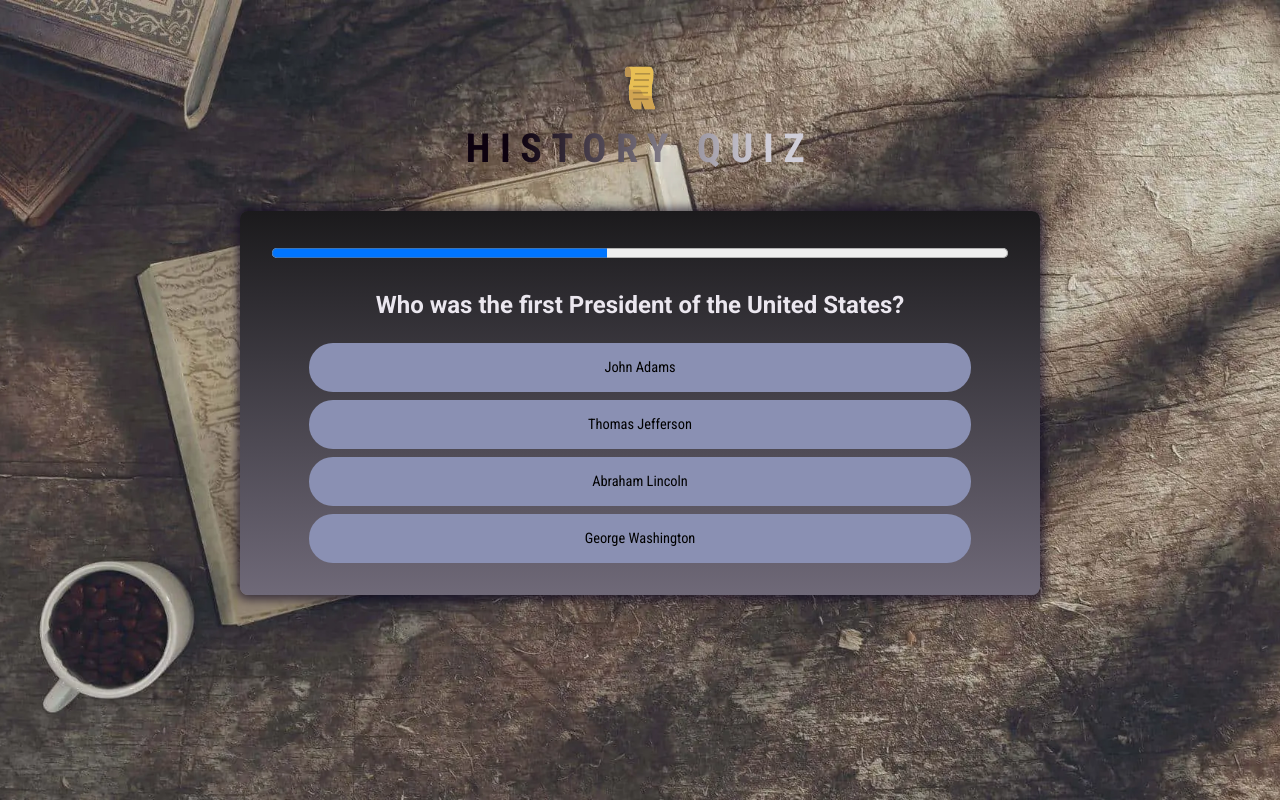
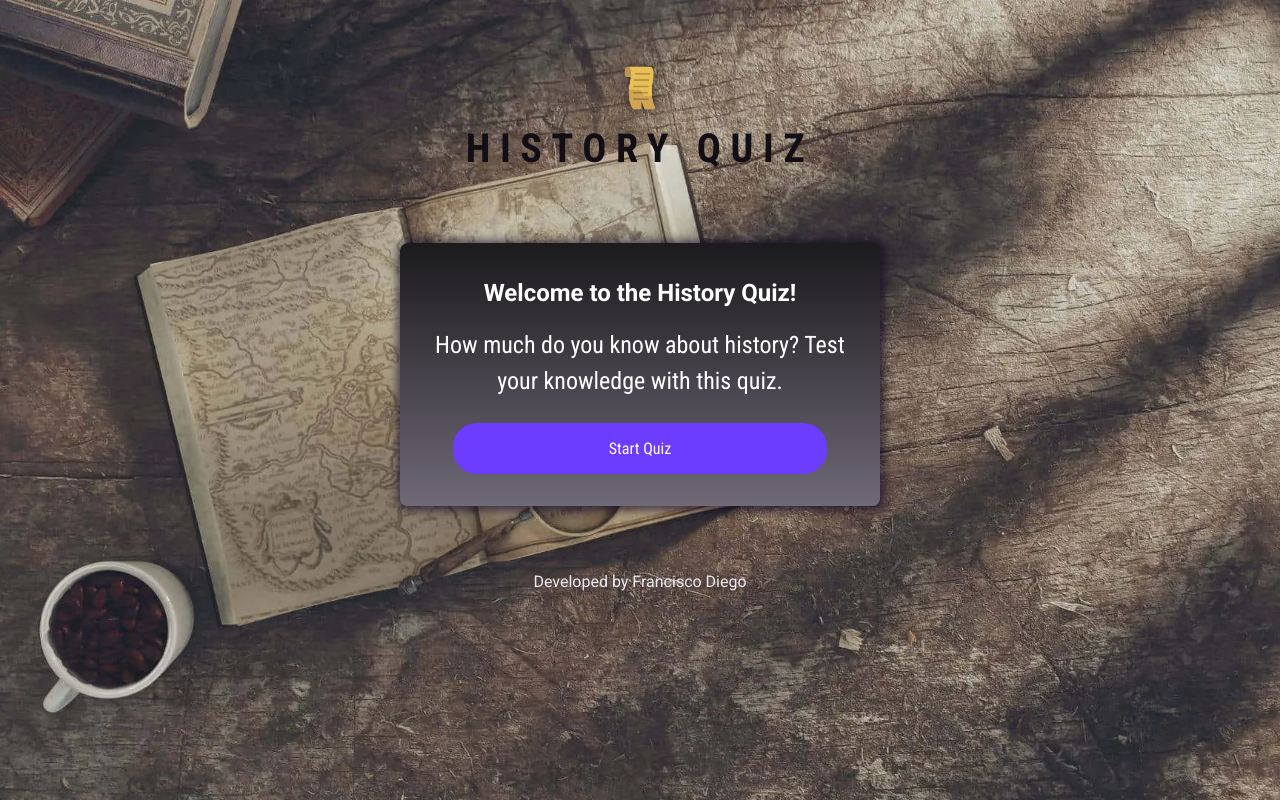
Before and after one commit to FranciscoManuelDiego/QuizApp, a React (Vite) app: page / in a window 1280 px wide. Built offline with nearby package versions, Linux system fonts and the light colour scheme.

Commit message:
Updated quiz

```diff
--- a/package.json
+++ b/package.json
@@ -10,8 +10,10 @@
     "preview": "vite preview"
   },
   "dependencies": {
+    "i18next": "^25.2.1",
     "react": "^19.0.0",
-    "react-dom": "^19.0.0"
+    "react-dom": "^19.0.0",
+    "react-i18next": "^15.5.3"
   },
   "devDependencies": {
     "@types/react": "^18.2.15",
--- a/src/App.jsx
+++ b/src/App.jsx
@@ -1,14 +1,18 @@
 import Header from './components/Header';
 import { QuizProvider } from './context/QuizContext';
 import Quiz from './components/Quiz';
+
 function App() {
     return (
         <QuizProvider>
-            <div className="App">
+            <div>
                 <Header />
             <main>
                 <Quiz />
             </main>
+                <p style={{textAlign: "center",
+                    textSize: "1.5rem",
+                }}>Developed by Francisco Diego</p>
             </div>
         </QuizProvider>
     );
--- a/src/components/Quiz.jsx
+++ b/src/components/Quiz.jsx
@@ -2,7 +2,6 @@ import { useState, useCallback, useEffect } from "react";
 import Answers from "./Answers.jsx";
 import { useQuiz } from "../context/QuizContext.jsx";
 import QuestionTimer from "./QuestionTimer.jsx";
-import QuizCompletedImg from "../assets/quiz-complete.png";
 import Summary from "./Summary.jsx";
 
 
@@ -22,6 +21,8 @@ export default function Quiz() {
     }
 
     const [shuffledAnswers, setShuffledAnswers] = useState([]);
+    const [quizStarted, setQuizStarted] = useState(false); // To ask the user if they want to start
+
 
     const quizFinished = userAnswers.length === Questions.length;
     // Shuffle answers only when the question changes
@@ -39,7 +40,7 @@ export default function Quiz() {
         ...prev,
         {
             question: Questions[activeQuestionIndex].text,
-            selectedAnswer,
+            selectedAnswer: selectedAnswer,
             correctAnswer: Questions[activeQuestionIndex].answers[0],
             isCorrect: selectedAnswer === Questions[activeQuestionIndex].answers[0],
         }
@@ -68,6 +69,19 @@ export default function Quiz() {
             handleSelectAnswer(null);
         }
     }, [handleSelectAnswer]);
+
+
+     if (!quizStarted) {
+        return (
+        <div id="start-screen">
+            <h2>Welcome to the History Quiz!</h2>
+            <p> How much do you know about history? Test your knowledge with this quiz.</p>
+            <button className="answer" onClick={() => setQuizStarted(true)}>
+             Start Quiz
+            </button>
+        </div>
+        );
+    }
 
     if (userAnswers.length === Questions.length) {
         return(
--- a/src/components/Summary.jsx
+++ b/src/components/Summary.jsx
@@ -2,7 +2,7 @@ import React from "react";
 const Summary = React.memo(function Summary ({ userAnswers, resetQuiz }) {
     return(
     <div id="summary">
-        <img src="/quiz-logo.png" alt="Quiz Completed" />
+        <img src="/treaty.png" alt="Quiz Completed" />
         <h2>Quiz Completed!</h2>
         <ul>
         {userAnswers.map((entry, index) => (
--- a/src/index.css
+++ b/src/index.css
@@ -48,9 +48,7 @@ header h1 {
   letter-spacing: 0.6rem;
   margin: 0;
   text-transform: uppercase;
-  background: linear-gradient(90deg, #0d010f 40%, #cfcdd7 60%);
-  -webkit-background-clip: text;
-  -webkit-text-fill-color: transparent;
+  color: #120e16;
 }
 
 #last-try {
@@ -78,13 +76,49 @@ header h1 {
   color: #a690c5;
 }
 
+#start-screen {
+  max-width: 30rem;
+  margin: 4rem auto;
+  padding: 2rem;
+  background: linear-gradient(180deg, #1b1a1c 0%, #6f6978 100%);
+  border-radius: 8px;
+  box-shadow: 1px 1px 8px 4px rgba(12, 5, 32, 0.6);
+  text-align: center;
+}
+
+#start-screen h2 {
+  font-family: 'Roboto', sans-serif;
+  font-size: 1.5rem;
+  margin: 0 0 1rem 0;
+  color: #ffff;
+}
+
+#start-screen p {
+  font-family: 'Roboto Condensed', sans-serif;
+  font-size:  1.5rem;
+  color: #fff;
+  margin: 0 0 1.5rem 0;
+}
+
+#start-screen button {
+  display: inline-block;
+  font-family: 'Roboto Condensed', sans-serif;
+  font-size: 1rem;
+  padding: 1rem 2rem;
+  border: none;
+  border-radius: 24px;
+  background: #6c3cff;
+  color: #fff;
+  cursor: pointer;
+  transition: background-color 0.2s ease-in-out, box-shadow 0.2s ease-in-out;
+}
+
 #quiz {
   max-width: 50rem;
   margin: auto;
   padding: 2rem;
   background: linear-gradient(180deg, #1b1a1c 0%, #6f6978 100%);
   border-radius: 8px;
-  /* box-shadow: 1px 1px 4px 1px rgba(0, 0, 0, 0.6); */
   box-shadow: 1px 1px 8px 4px rgba(12, 5, 32, 0.6);
   text-align: center;
 }
@@ -209,14 +243,13 @@ header h1 {
 }
 
 #summary {
-  max-width: 40rem;
-  margin: 2rem auto;
+  max-width: 50rem;
+  margin: auto;
   padding: 2rem;
-  background: linear-gradient(180deg, #a17eda 0%, #895fc4 100%);
-  color: #191321;
+  background: linear-gradient(180deg, #1b1a1c 0%, #6f6978 100%);
   border-radius: 8px;
-  box-shadow: 1px 1px 8px 1px rgba(0, 0, 0, 0.6);
-  animation: slide-in-from-bottom 0.7s ease-out;
+  box-shadow: 1px 1px 8px 4px rgba(12, 5, 32, 0.6);
+  text-align: center;
 }
 #summary button {
   display: block;
@@ -262,7 +295,7 @@ header h1 {
   text-align: center;
   margin: 0;
   text-transform: uppercase;
-  color: #3a2353;
+  color: #120e16;
 }
 
 #summary ol {
@@ -358,3 +391,45 @@ header h1 {
     transform: translateY(0);
   }
 }
+
+@media screen and (max-width: 768px) {
+  body {
+    padding: 1rem;
+  }
+
+  #quiz,
+  #summary {
+    max-width: 90%;
+    padding: 1rem;
+  }
+
+  header h1 {
+    font-size: 2rem;
+  }
+
+  #question h2 {
+    font-size: 1.25rem;
+  }
+
+  #summary h2 {
+    font-size: 2.5rem;
+  }
+  #summary ul {
+    margin: 1rem auto;
+    padding: 0;
+  }
+
+  #summary li {
+    margin: 0.3rem;
+    padding: 0.5rem 0.5rem;
+    font-size: 0.95rem;
+    line-height: 1.2;
+  }
+
+  #summary-stats {
+    flex-direction: column;
+    align-items: center;
+    text-align: center;
+    width: auto;
+  }
+}
--- a/src/questions.js
+++ b/src/questions.js
@@ -1,12 +1,12 @@
 export default [
   {
     id: 'q1',
-    text: 'Who was the first President of the United States?',
+    text: 'Who was the first President of the Republic of Argentina?',
     answers: [
-      'George Washington',
-      'Abraham Lincoln',
-      'Thomas Jefferson',
-      'John Adams',
+      'Bernandino Rivadavia',
+      'Hipólito Yrigoyen',
+      'Bartolomé Mitre',
+      'Juan Manuel de Rosas',
     ],
   },
   {
@@ -21,7 +21,7 @@ export default [
   },
   {
     id: 'q3',
-    text: 'Which ancient civilization built the pyramids?',
+    text: 'Which ancient civilization built the pyramids in Africa?',
     answers: [
       'The Egyptians',
       'The Greeks',
```
Also changed, not shown: 1 other file (tests, documents, lock files or other folders).
